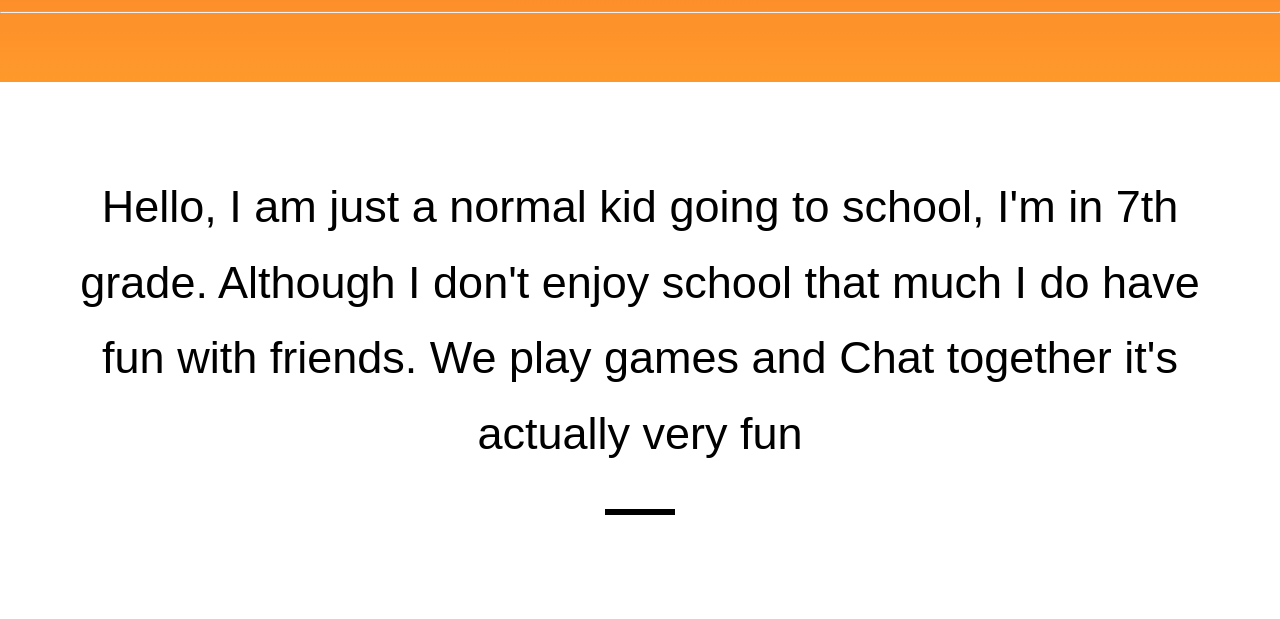
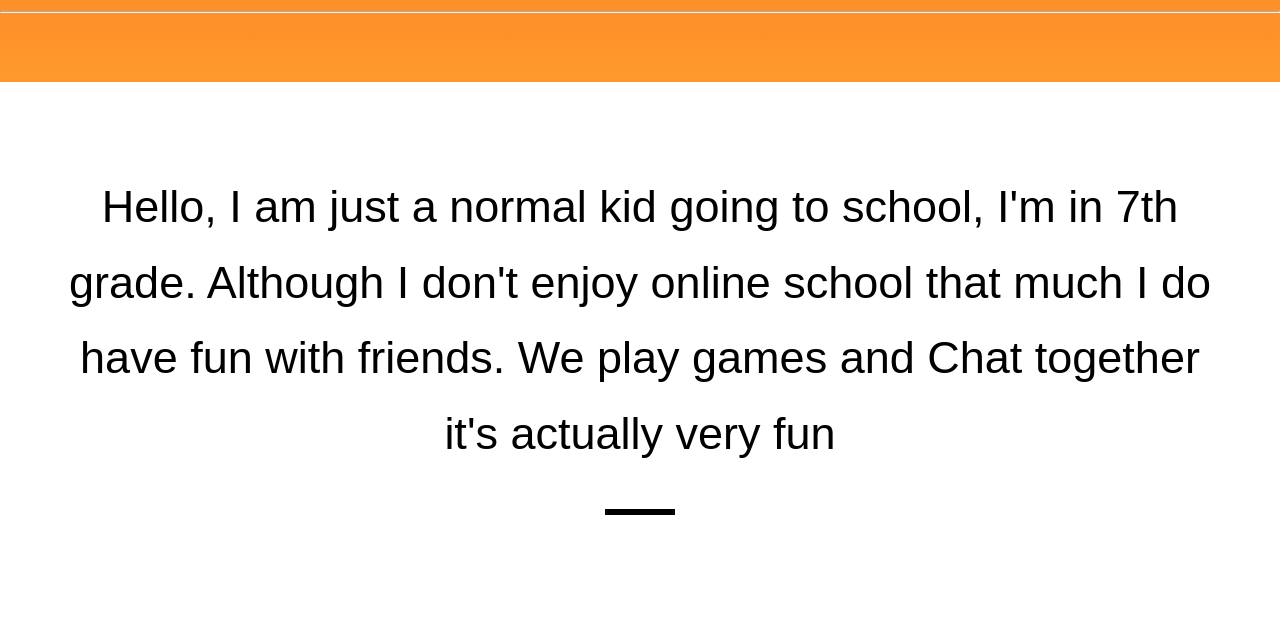
Before and after one commit to BlazeRavager1/HOwAboutWhat, a plain HTML site: page index.html in a window 1280 px wide. Shown: the part 718-1337 px from the top of the page. Drawn offline with nearby package versions, Linux system fonts and the light colour scheme.

Commit message:
Update index.html

```diff
--- a/index.html
+++ b/index.html
@@ -26,7 +26,7 @@
         </div>
     </section>
     <section id="Bio">
-        <h1>Hello, I am just a normal kid going to school, I'm in 7th grade. Although I don't enjoy school that much I do have fun with friends. We play games and Chat together it's actually very fun</h1>
+        <h1>Hello, I am just a normal kid going to school, I'm in 7th grade. Although I don't enjoy online school that much I do have fun with friends. We play games and Chat together it's actually very fun</h1>
         <div class="line"></div>
         <p></p>
     </section>
```
